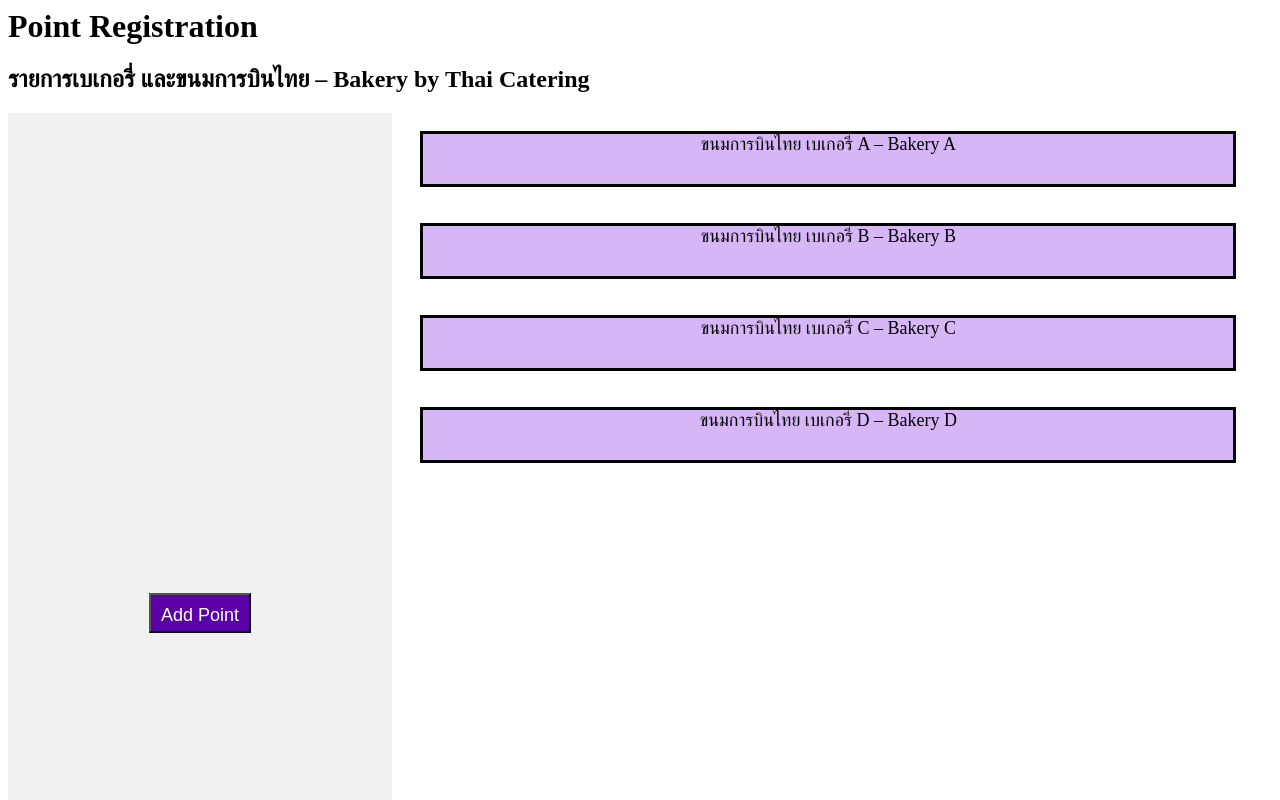
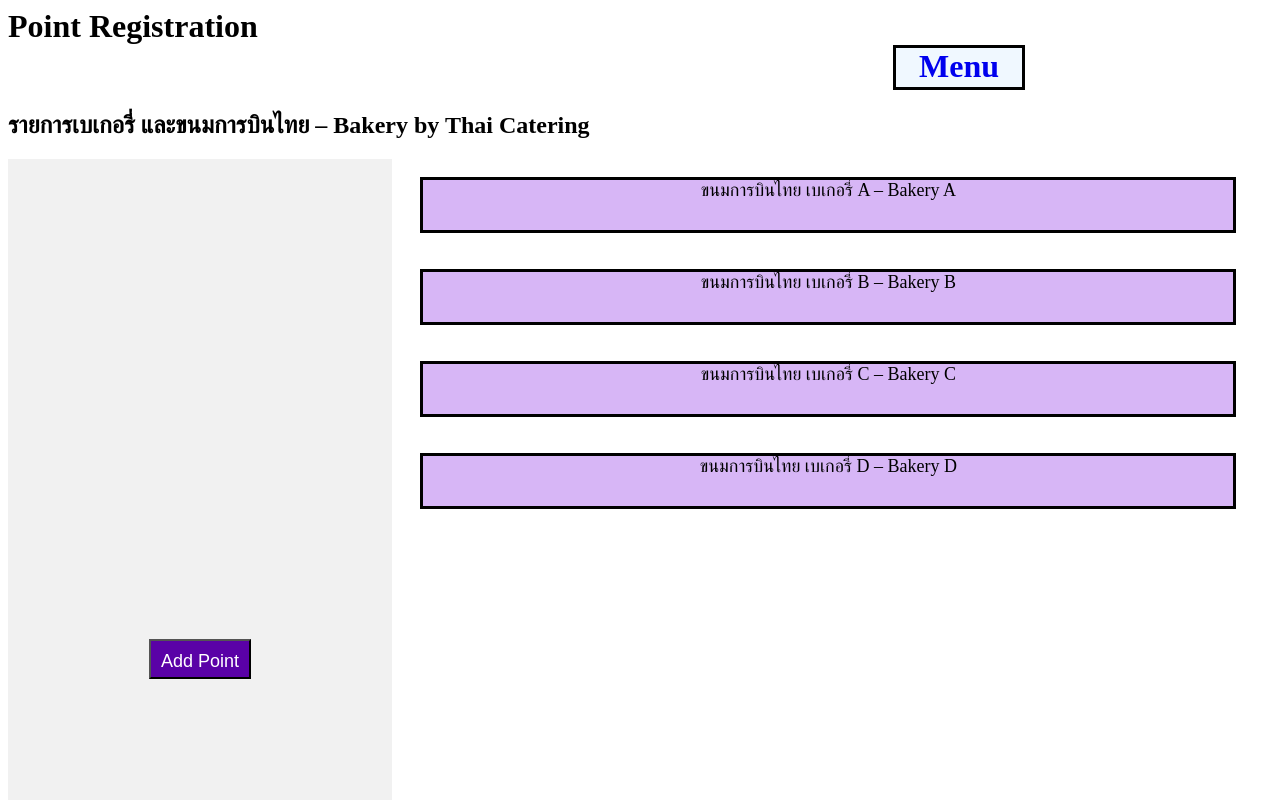
Before and after one commit to Ditthapeem/point-register, a Django app: a page that uses point_register/templates/point_register/bakery_detail.html in a window 1280 px wide. Run offline with Django 4.2, Linux system fonts and the light colour scheme; data that the repository does not hold is empty.

Commit message:
Add menu button

```diff
--- a/point_register/static/point_register/bakery_detail.css
+++ b/point_register/static/point_register/bakery_detail.css
@@ -53,3 +53,30 @@
     height: 5%;
     margin-left: 2%;
 }
+
+.box:hover {
+    outline-color: transparent;
+    outline-style:solid;
+    box-shadow: 0 0 0 4px #5a01a7;
+    background-color: rgb(216, 174, 255);
+}
+
+.menu {
+    background-color: aliceblue;
+    text-align: center;
+    border: solid black;
+    text-decoration: none;
+    display: inline-block;
+    margin: auto;
+    cursor: pointer;
+    height: 5%;
+    width: 10%;
+    margin-left: 70%;
+}
+
+.menu:hover {
+    outline-color: transparent;
+    outline-style:solid;
+    box-shadow: 0 0 0 4px #5a01a7;
+    background-color: rgb(216, 174, 255);
+}
--- a/point_register/templates/point_register/bakery_detail.html
+++ b/point_register/templates/point_register/bakery_detail.html
@@ -2,7 +2,8 @@
 <link rel="stylesheet" type="text/css" href="{% static 'point_register/bakery_detail.css' %}">
 <html>
     <head>
-        <h1>Point Registration</h1>
+
+        <h1>Point Registration <a href="{% url 'point_register:index' %}" class="menu">Menu</a> </h1>
         <h2>รายการเบเกอรี่ และขนมการบินไทย – Bakery by Thai Catering</h2>
     </head>
     <body>
```
